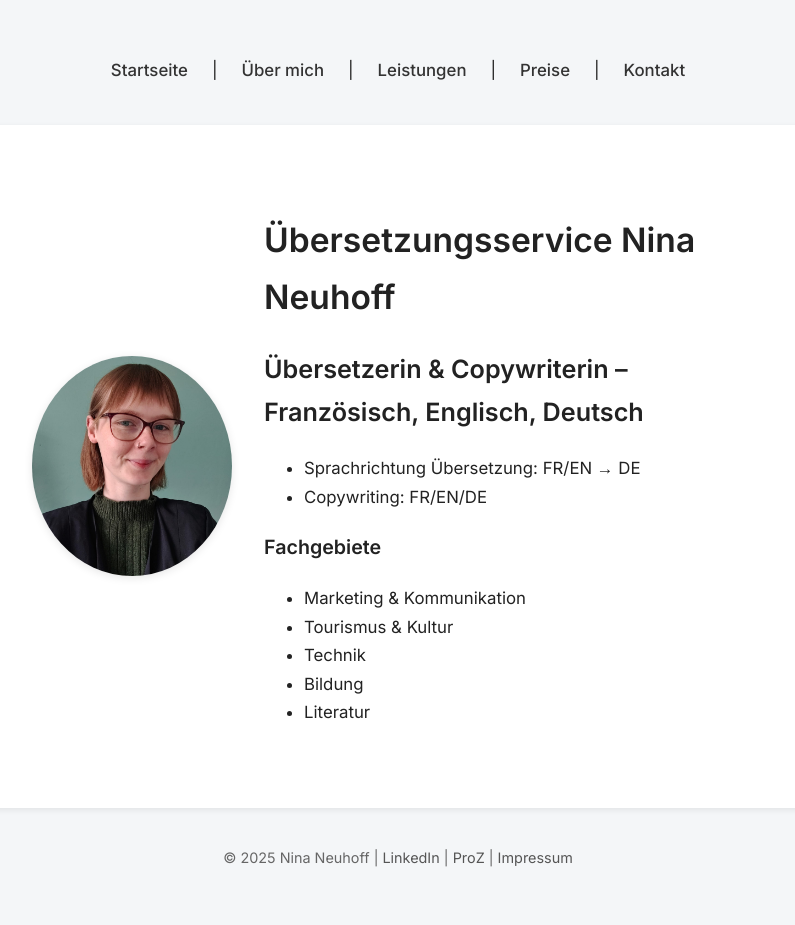
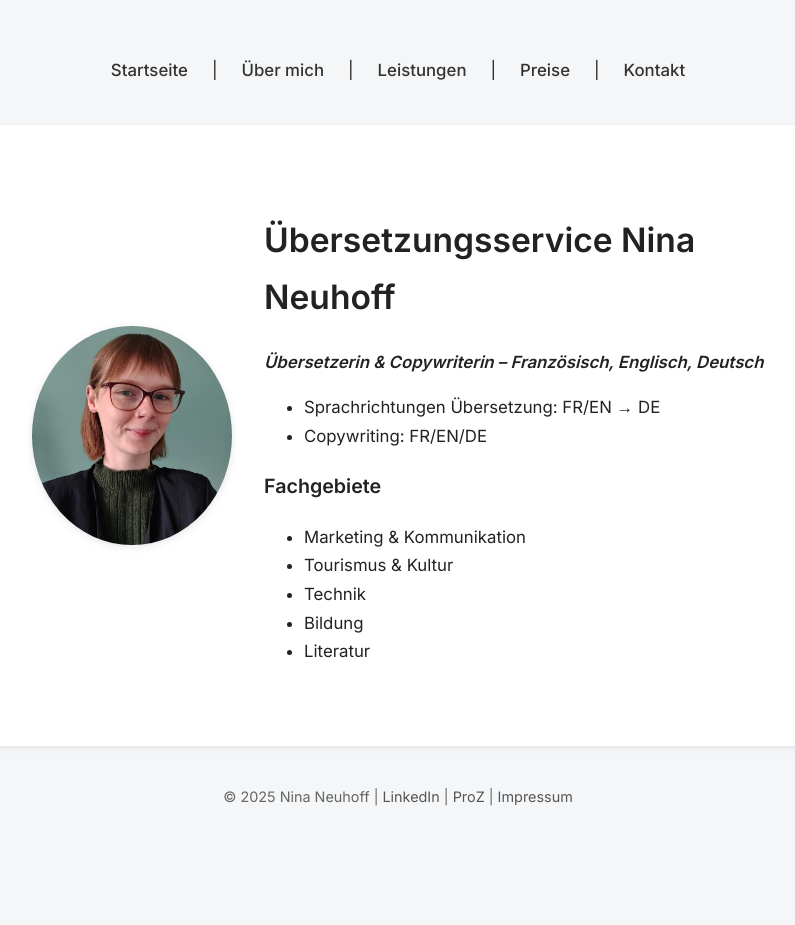
Before and after one commit to nneuhoff/traduction-translation-uebersetzung, a Jekyll site: the page built from de/index.md, in a window 1280 px wide. Shown: the whole page, without its empty margins (242-1037 px from the left). Built offline with Jekyll 4.4.1, drawn with Linux system fonts in a browser that asks for light colours; after the commit the page ends 900 px from its top, so only the background shows below that.

Commit message:
Update index.md

```diff
--- a/de/index.md
+++ b/de/index.md
@@ -8,9 +8,9 @@ lang: de
   <img src="../assets/profil.jpg" alt="Profilbild Nina Neuhoff">
   <div class="hero-text">
     <h1>Übersetzungsservice Nina Neuhoff</h1>
-    <h2>Übersetzerin & Copywriterin – Französisch, Englisch, Deutsch</h2>
+    <p><em><b>Übersetzerin & Copywriterin – Französisch, Englisch, Deutsch</b></em></p>
     <ul>
-      <li>Sprachrichtung Übersetzung: FR/EN → DE</li>
+      <li>Sprachrichtungen Übersetzung: FR/EN → DE</li>
       <li>Copywriting: FR/EN/DE</li>
     </ul>
     <h3>Fachgebiete</h3>
```
